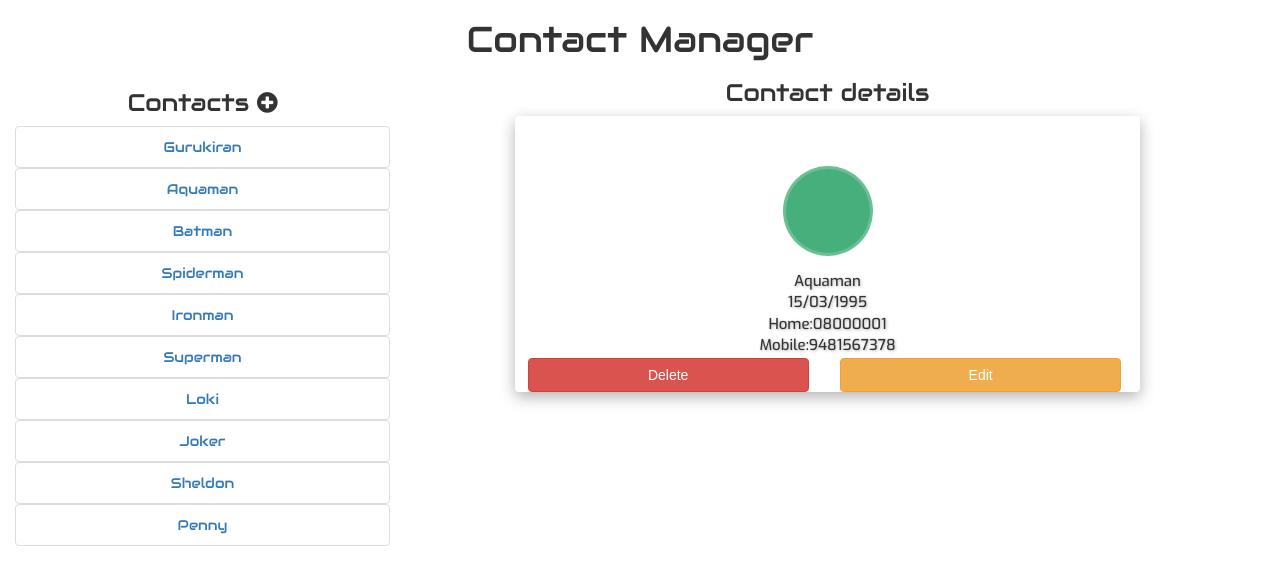
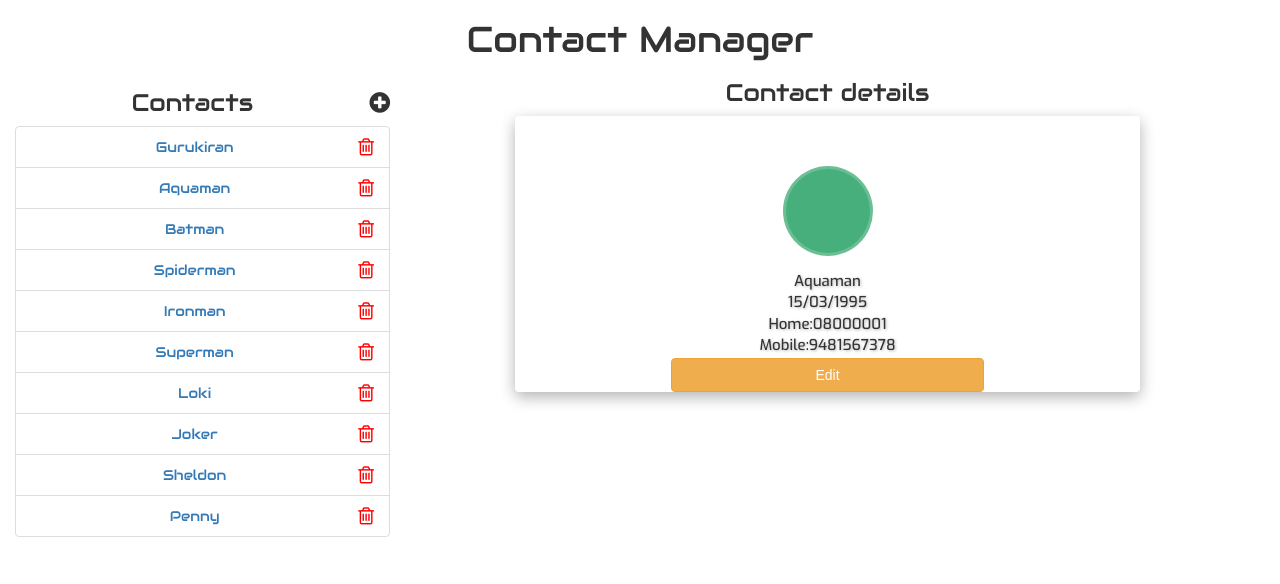
Before and after one commit to guru-sode/redux-contact-app, a React (Create React App) app: page /Aquaman in a window 1280 px wide. Shown: the top 584 px of the page. Built offline with nearby package versions, Linux system fonts and the light colour scheme; a web font is replaced by a local one.

Commit message:
Add edit and delete functionality

```diff
--- a/package.json
+++ b/package.json
@@ -7,7 +7,8 @@
     "react": "^16.5.2",
     "react-dom": "^16.5.2",
     "react-router-dom": "^4.3.1",
-    "react-scripts": "1.1.5"
+    "react-scripts": "1.1.5",
+    "write-json-file": "^3.0.2"
   },
   "scripts": {
     "start": "react-scripts start",
--- a/src/components/ContactDetails.jsx
+++ b/src/components/ContactDetails.jsx
@@ -1,9 +1,7 @@
 import React, { Component } from 'react';
-import {Fragment} from 'react';
-import {BrowserRouter,Route} from 'react-router-dom';
-import {NavLink} from 'react-router-dom';
 import data from '../data/contactList.json';
 import '../styles/contactCard.css';
+import ReactDOM from 'react-dom';
 
 class ContactDetails extends Component {
   constructor() {
@@ -17,7 +15,7 @@ class ContactDetails extends Component {
   }
 
   componentDidUpdate = () => {
-    const index = this.getIndex();
+    const index = this.getIndex(this.props.match.params.name);
     let name;
     let home;
     let mobile;
@@ -36,10 +34,29 @@ class ContactDetails extends Component {
       });
   };
 
-  getIndex() {
+  componentDidMount=()=>{
+    const index = this.getIndex(this.props.match.params.name);
+    let name;
+    let home;
+    let mobile;
+    let birthday;
+    let person = data[index];
+    name = person.name;
+    birthday = person.birthday;
+    home = person.numbers.home;
+    mobile = person.numbers.mobile;
+    this.setState({
+      name: name,
+      home: home,
+      mobile: mobile,
+      birthday: birthday
+    });
+  }
+
+  getIndex(name) {
     let index;
     data.map((person, i) => {
-      if (this.props.match.params.name === person.name) {
+      if (name === person.name) {
         index = i;
       }
       return index;
@@ -47,8 +64,42 @@ class ContactDetails extends Component {
     return index;
   }
 
+  editContact(){
+    console.log('submit');
+  }
+
+  handleChangeName=(event)=>{
+    console.log(event.target.value);
+    this.setState({
+      name:event.target.value
+    })
+  }
+
+  edit=()=>{
+    ReactDOM.render(<div className="container">
+    <form>
+      <div className="form-group">
+        <label>Name:</label>
+        <input type="name" className="form-control" id="name" placeholder="Enter name" name="name" defaultValue={this.state.name} onChange={this.handleChangeName} />
+      </div>
+      <div className="form-group">
+        <label>Birthday:</label>
+        <input type="birthday" className="form-control" id="birthday" placeholder="Enter birthday" name="birthday" defaultValue={this.state.birthday} onChange={this.handleChangeBirth} />
+      </div>
+      <div className="form-group">
+        <label>Home:</label>
+        <input type="home" className="form-control" id="home" placeholder="Enter home number" name="home" defaultValue={this.state.home} onChange={this.handleChangeHome}/>
+      </div>
+      <div className="form-group">
+        <label>Mobile:</label>
+        <input type="mobile" className="form-control" id="mobile" placeholder="Enter mobile number" name="mobile" defaultValue={this.state.mobile}  onChange={this.handleChangeMobile}/>
+      </div>
+      <button type="submit" className="btn btn-success" >Submit</button>
+    </form>
+  </div>,document.getElementById('edit-form'));
+  }
+
   render() {
-    //   console.log(this.props.match);
     return (
       <div id="vcard">
         <div id="card-content">
@@ -67,12 +118,8 @@ class ContactDetails extends Component {
             </span>
           </div>
         </div>
-        <BrowserRouter>
-        <Fragment>
-        <NavLink to={`${this.props.match.url}/delete`}><button type="button" className="btn btn-danger">Delete</button></NavLink>
-        <NavLink to={`${this.props.match.url}/edit`}><button type="button" className="btn btn-warning">Edit</button></NavLink>
-        </Fragment>
-        </BrowserRouter>
+      <button type="button" className="btn btn-warning" onClick={this.edit}>Edit</button>
+      <div id="edit-form"></div>
       </div>
     );
   }
--- a/src/components/ContactList.jsx
+++ b/src/components/ContactList.jsx
@@ -3,6 +3,7 @@ import data from '../data/contactList.json';
 import { BrowserRouter, Route } from 'react-router-dom';
 import { NavLink } from 'react-router-dom';
 import ContactDetails from './ContactDetails';
+
 
 class ContactList extends Component {
   constructor() {
@@ -23,18 +24,42 @@ class ContactList extends Component {
     });
   };
 
+  handleDelete(deleteName){
+    const index = this.getIndex(deleteName);
+    this.state.name.splice(index,1);
+    console.log(this.state.name);
+    this.setState({
+      name:this.state.name
+    });
+
+  }
+
+  getIndex(name) {
+    let index;
+    data.map((person, i) => {
+      if (name === person.name) {
+        index = i;
+      }
+      return index;
+    });
+    return index;
+  }
+
   renderList() {
     const names = [];
     for (let i = 0; i < this.state.name.length; i++) {
       names.push(
-        <NavLink to={`/${this.state.name[i]}`} key={this.state.name[i]}>
           <li className="list-group-item" key={this.state.name[i]}>
-            {this.state.name[i]}
+            <NavLink to={`/${this.state.name[i]}`} key={this.state.name[i]}>{this.state.name[i]}</NavLink>
+            <i className="fa fa-trash-o" onClick={this.handleDelete.bind(this,this.state.name[i])}  />
           </li>
-        </NavLink>
       );
     }
     return names;
+  }
+
+  createContact(){
+    console.log('create contact');
   }
 
   render() {
@@ -44,7 +69,7 @@ class ContactList extends Component {
           <h1>Contact Manager</h1>
           <div className="contact-container">
             <h3>
-              Contacts <i className="fa fa-plus-circle" />
+              Contacts <i className="fa fa-plus-circle" onClick={this.createContact}/>
             </h3>
             <ul className="list-group">{this.renderList()}</ul>
           </div>
--- a/src/styles/App.css
+++ b/src/styles/App.css
@@ -25,3 +25,13 @@ h1,h3 {
   float: right;
   width: 50%;
 }
+
+.fa-trash-o{
+  font-size:20px;
+  color:red;
+  float: right;
+}
+
+.fa-plus-circle{
+  float: right;
+}
--- a/src/styles/contactCard.css
+++ b/src/styles/contactCard.css
@@ -51,11 +51,12 @@ span.info {
 }
 
 .btn-warning{
-  margin-left: 5%;
-  width: 45%;
+  margin-left: 25%;
+  width: 50%;
 }
 
-.btn-danger{
-  margin-left: 2%;
-  width: 45%;
+.btn-success{
+  margin-left: 25%;
+  width: 50%;
+  margin-bottom: 2%;
 }
```
Also changed, not shown: 1 other file (tests, documents, lock files or other folders).
